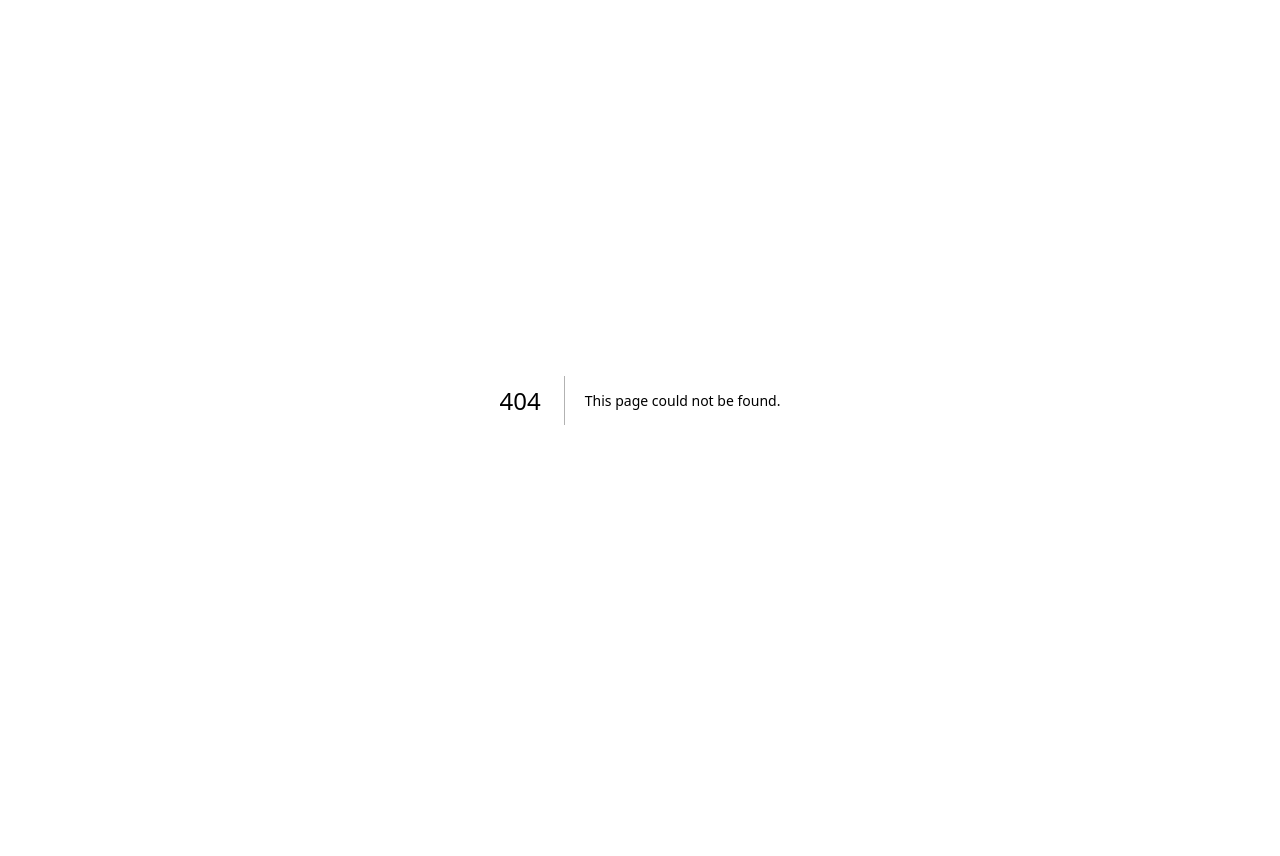
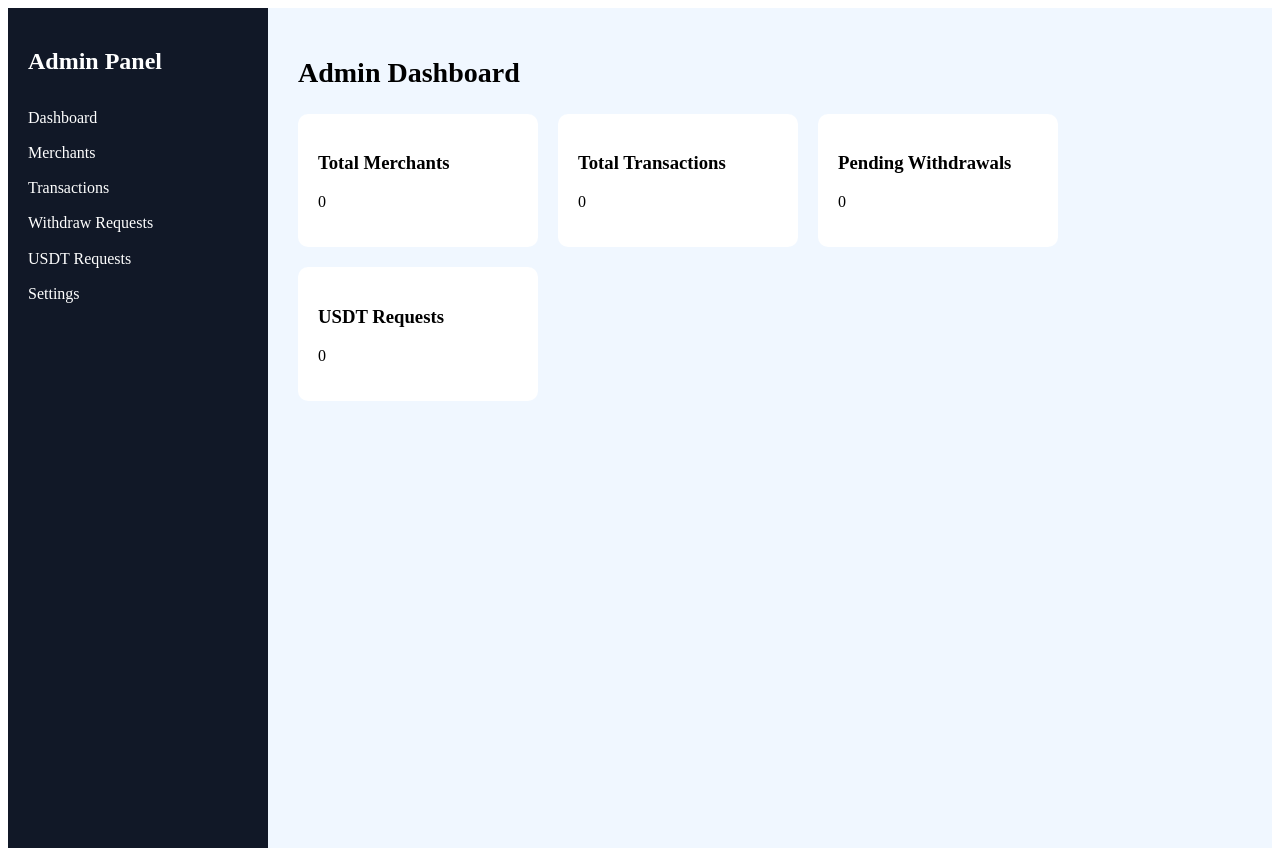
Before and after one commit to naspro-tech/naspro, a Next.js app: page /admin in a window 1280 px wide. Before the commit this address had no page. Before the commit the page ends 800 px from the top, so only its background shows below. Built offline with nearby package versions, Linux system fonts and the light colour scheme.

Commit message:
Create index.js

```diff
--- /dev/null
+++ b/pages/admin/index.js
@@ -0,0 +1,62 @@
+import AdminLayout from "../../components/AdminLayout";
+
+export default function AdminDashboard() {
+
+  return (
+    <AdminLayout>
+
+      <h1 style={{fontSize:"28px", marginBottom:"25px"}}>
+        Admin Dashboard
+      </h1>
+
+      <div style={{
+        display:"flex",
+        gap:"20px",
+        flexWrap:"wrap"
+      }}>
+
+        <div style={{
+          background:"#fff",
+          padding:"20px",
+          borderRadius:"10px",
+          width:"200px"
+        }}>
+          <h3>Total Merchants</h3>
+          <p>0</p>
+        </div>
+
+        <div style={{
+          background:"#fff",
+          padding:"20px",
+          borderRadius:"10px",
+          width:"200px"
+        }}>
+          <h3>Total Transactions</h3>
+          <p>0</p>
+        </div>
+
+        <div style={{
+          background:"#fff",
+          padding:"20px",
+          borderRadius:"10px",
+          width:"200px"
+        }}>
+          <h3>Pending Withdrawals</h3>
+          <p>0</p>
+        </div>
+
+        <div style={{
+          background:"#fff",
+          padding:"20px",
+          borderRadius:"10px",
+          width:"200px"
+        }}>
+          <h3>USDT Requests</h3>
+          <p>0</p>
+        </div>
+
+      </div>
+
+    </AdminLayout>
+  );
+}
```
